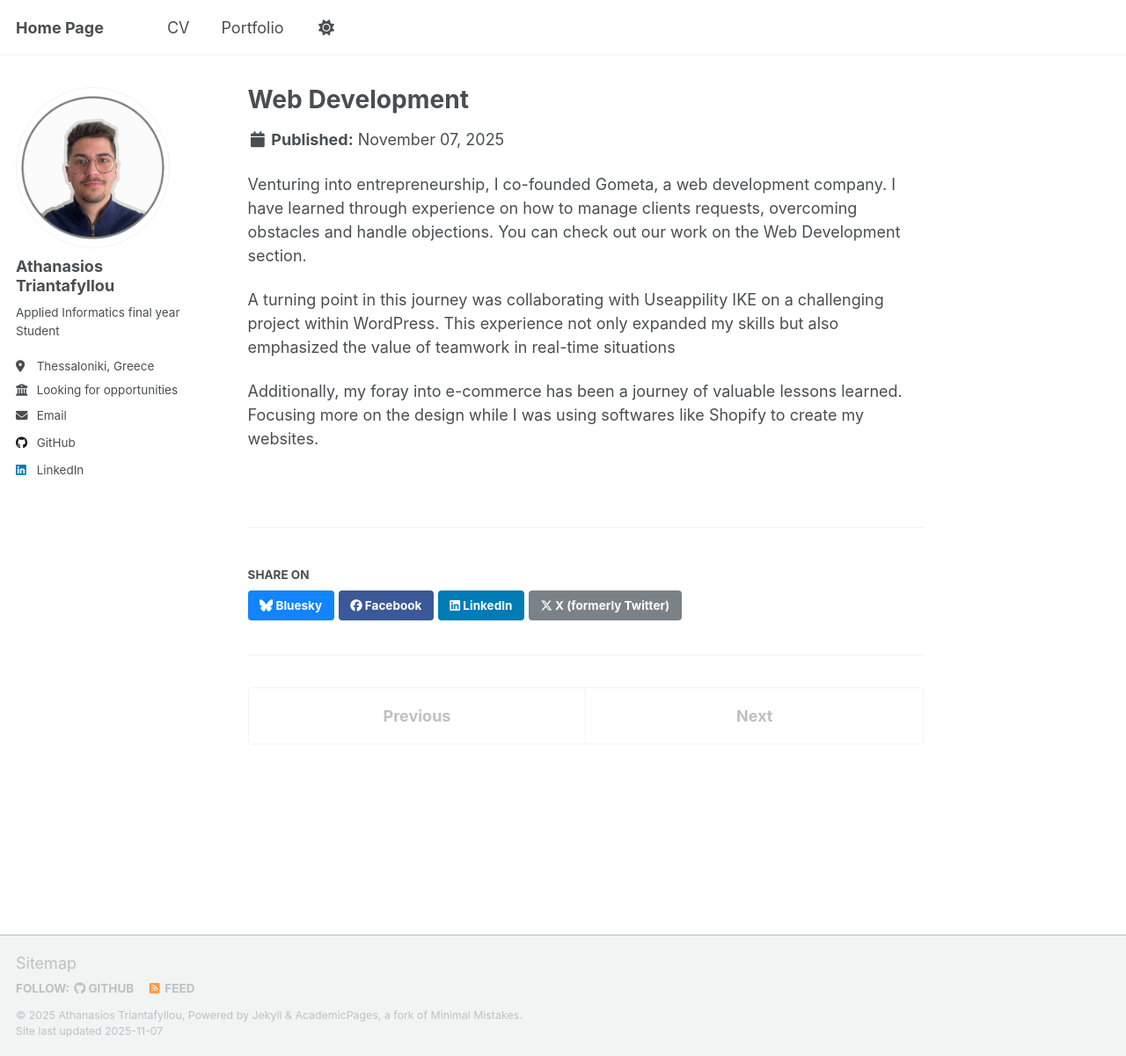
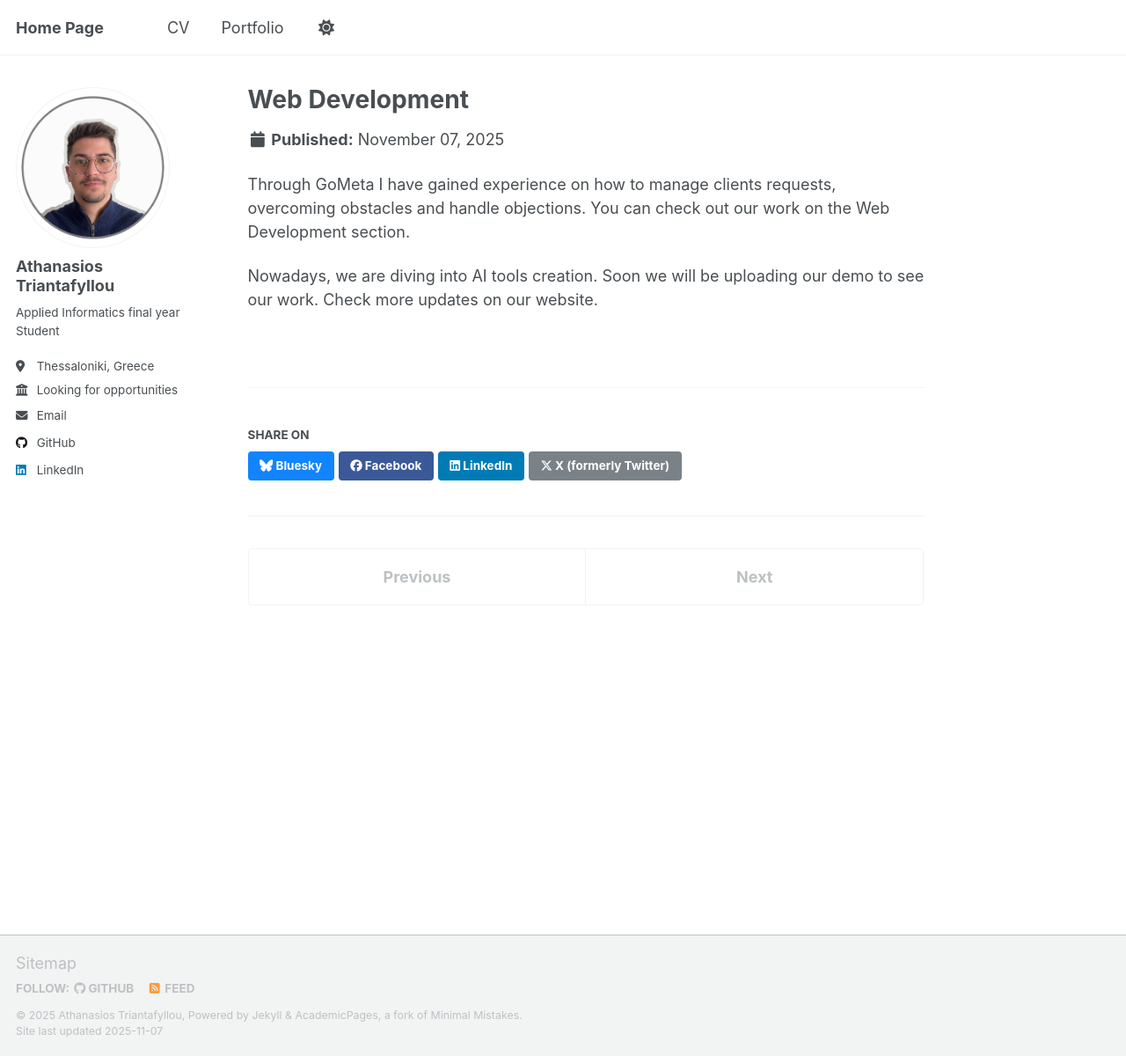
Before and after one commit to AthTriantafyllou/AthTriantafyllou.github.io, a Jekyll site: the page built from _portfolio/web-dev.md, in a window 1280 px wide and 1200 px high. Shown: the whole window at 88% size. Built offline with Jekyll 4.4.1, drawn with Linux system fonts in a browser that asks for light colours; a script that is not in the unit is left out.

Commit message:
Update web-dev.md

```diff
--- a/_portfolio/web-dev.md
+++ b/_portfolio/web-dev.md
@@ -4,10 +4,6 @@ excerpt: "Co-Founder of GoMeta, a web and app developing personal firm.<br/><img
 collection: portfolio
 ---
 
-Venturing into entrepreneurship, I co-founded Gometa, a web development company. I have learned through experience on how to manage clients requests, overcoming obstacles and handle objections. You can check out our work on the Web Development section.
+Through GoMeta I have gained experience on how to manage clients requests, overcoming obstacles and handle objections. You can check out our work on the Web Development section.
 
-
-A turning point in this journey was collaborating with Useappility IKE on a challenging project within WordPress. This experience not only expanded my skills but also emphasized the value of teamwork in real-time situations
-
-
-Additionally, my foray into e-commerce has been a journey of valuable lessons learned. Focusing more on the design while I was using softwares like Shopify to create my websites.
+Nowadays, we are diving into AI tools creation. Soon we will be uploading our demo to see our work. Check more updates on our website.
```
